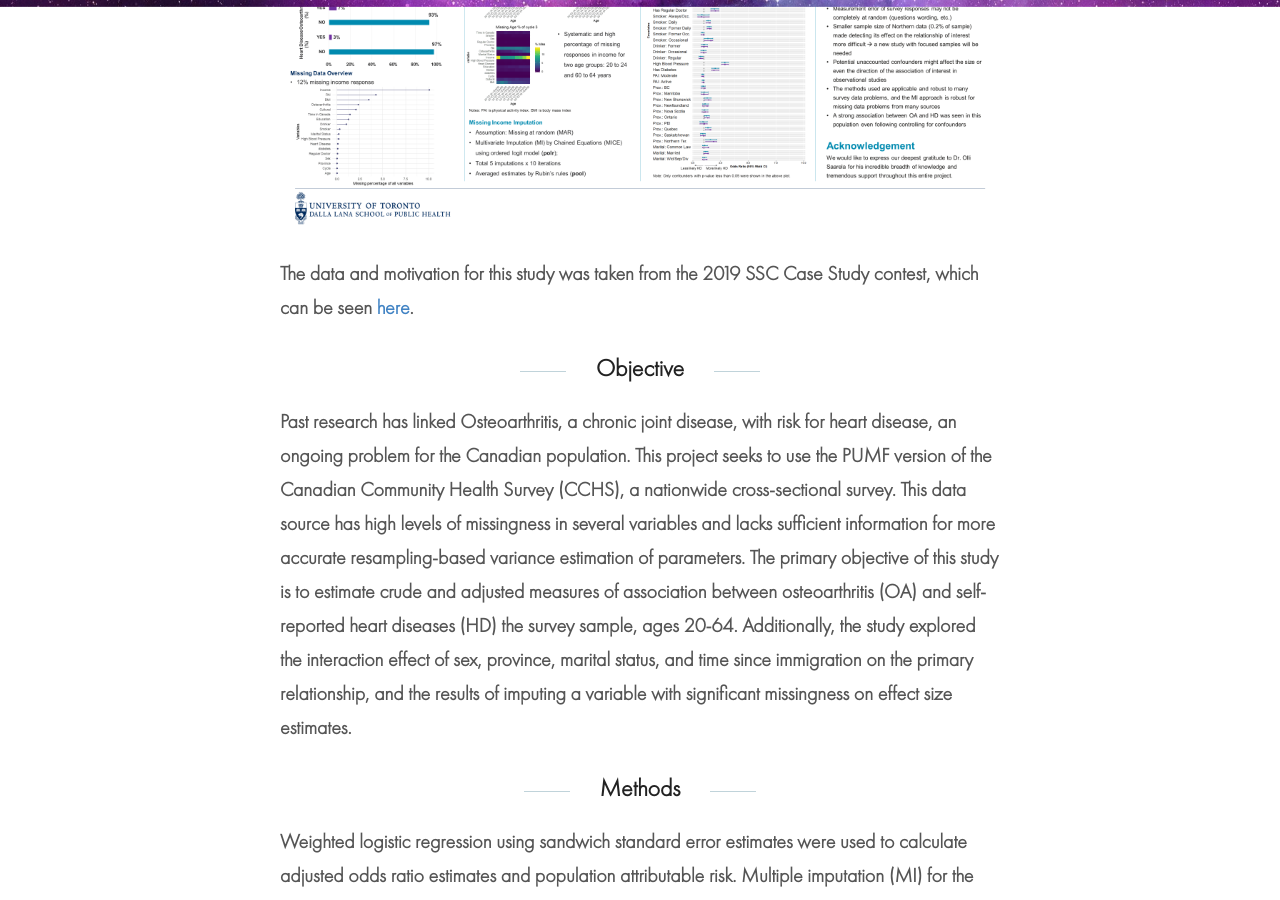
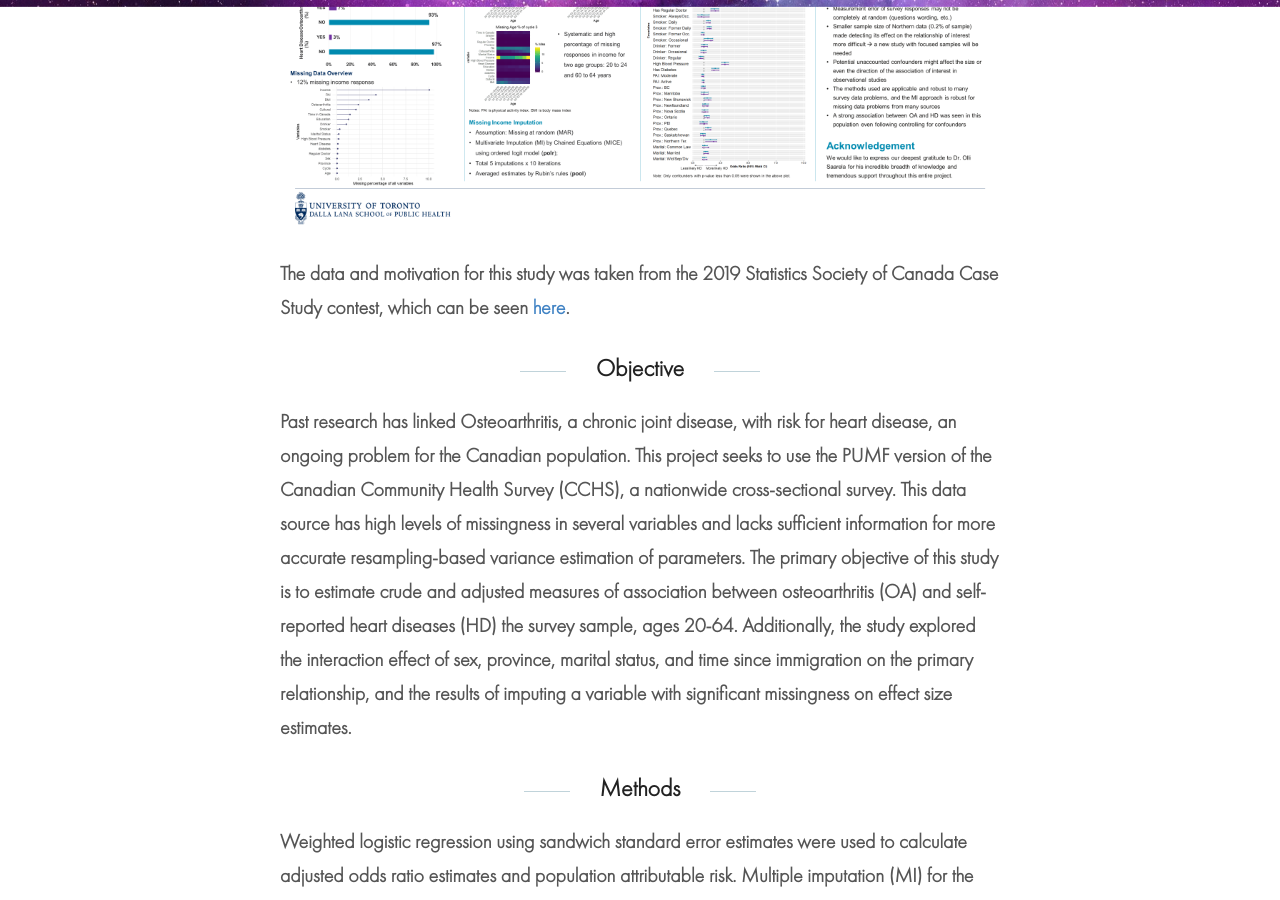
Before and after one commit to hana-dampf/hana-dampf.github.io, a Jekyll site: the page built from _posts/2019-06-30-SSC_Poster.md, in a window 1280 px wide and 900 px high, scrolled down 752 px. Built offline with Jekyll 4.4.1, drawn with Linux system fonts in a browser that asks for light colours; comment, search, counter and statistics services are not loaded.

Commit message:
Update 2019-06-30-SSC_Poster.md

```diff
--- a/_posts/2019-06-30-SSC_Poster.md
+++ b/_posts/2019-06-30-SSC_Poster.md
@@ -8,7 +8,7 @@ This poster was a winning presentation (delivered by group member Christina Zhou
 
 ![Poster](/images/poster final6_CZ_SP.png)
 
-The data and motivation for this study was taken from the 2019 SSC Case Study contest, which can be seen [here](https://ssc.ca/en/case-study/case-study-2-risk-cardiovascular-disease-among-osteoarthritis-patients).
+The data and motivation for this study was taken from the 2019 Statistics Society of Canada Case Study contest, which can be seen [here](https://ssc.ca/en/case-study/case-study-2-risk-cardiovascular-disease-among-osteoarthritis-patients).
 
 <h2>Objective</h2>
 Past research has linked Osteoarthritis, a chronic joint disease, with risk for heart disease, an ongoing problem for the Canadian population. This project seeks to use the PUMF version of the Canadian Community Health Survey (CCHS), a nationwide cross-sectional survey. This data source has high levels of missingness in several variables and lacks sufficient information for more accurate resampling-based variance estimation of parameters. The primary objective of this study is to estimate crude and adjusted measures of association between osteoarthritis (OA) and self-reported heart diseases (HD) the survey sample, ages 20-64. Additionally, the study explored the interaction effect of sex, province, marital status, and time since immigration on the primary relationship, and the results of imputing a variable with significant missingness on effect size estimates.
```
